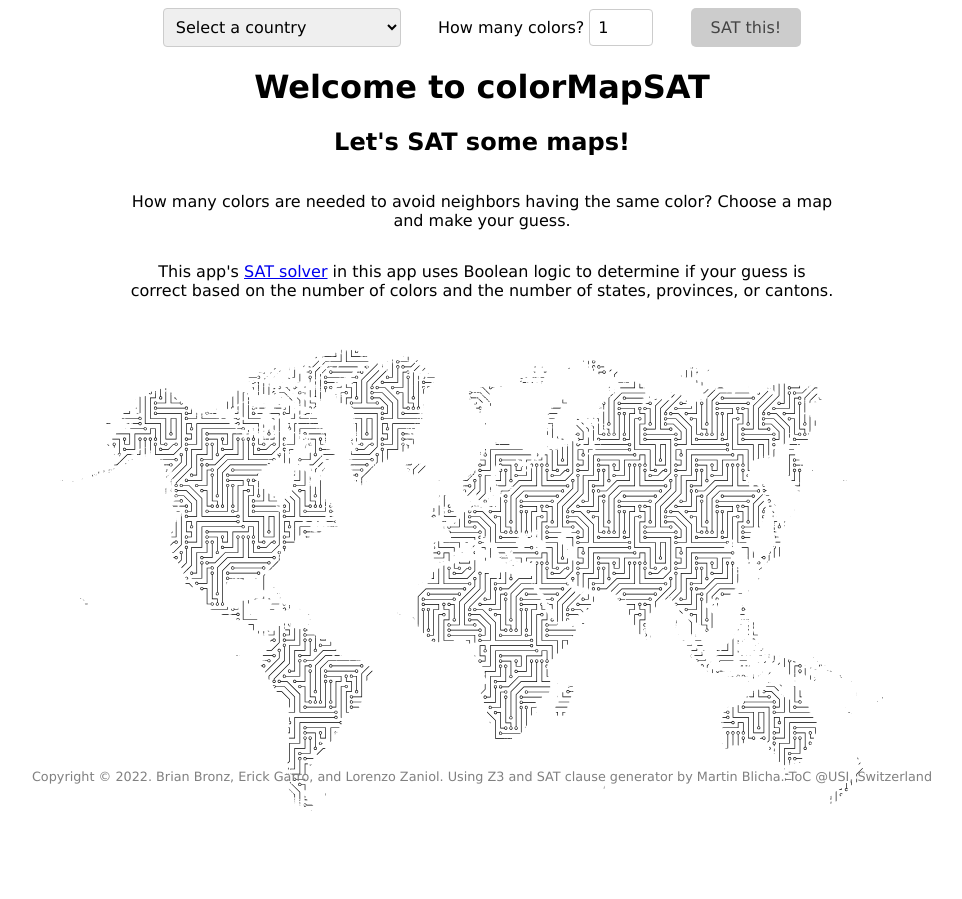
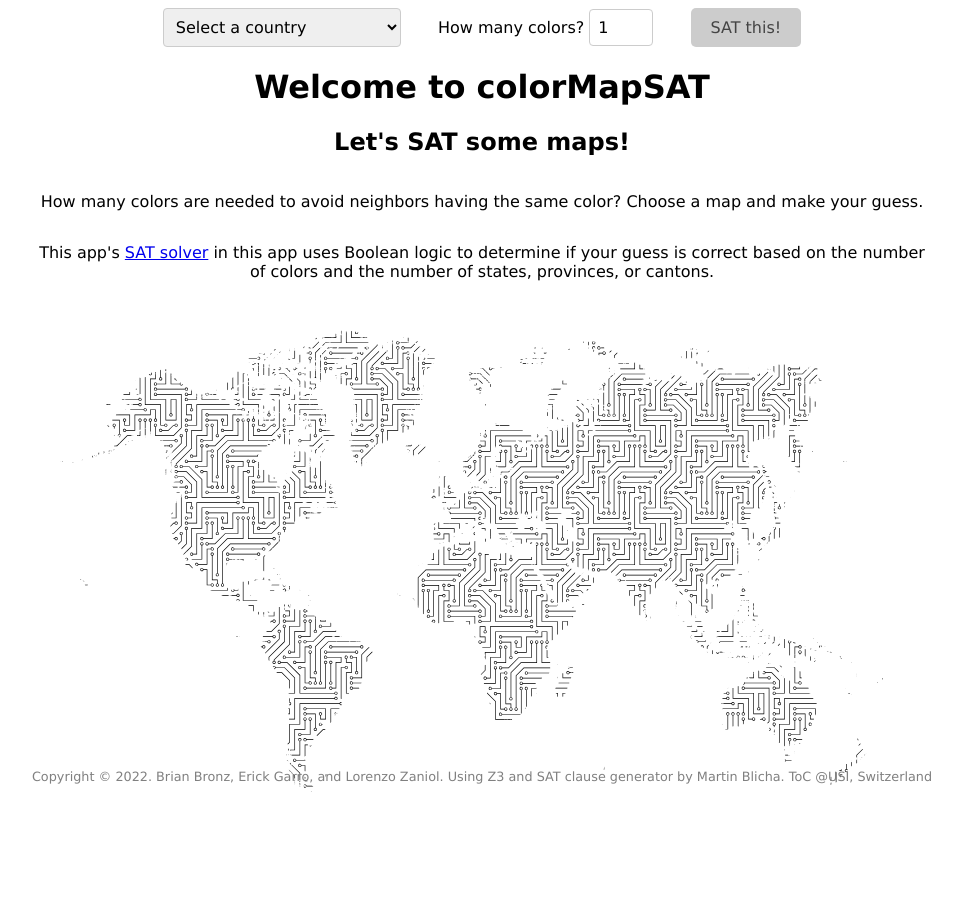
Before and after one commit to erickgarro/colorMapSAT, a Flask app: page / in a window 1280 px wide. Shown: the top 899 px of the page, without its empty margins (158-1120 px from the left). After the commit the page ends 792 px from the top, so only its background shows below. Run offline with Flask 2, Linux system fonts and the light colour scheme.

Commit message:
Update styles.css

```diff
--- a/static/styles.css
+++ b/static/styles.css
@@ -23,7 +23,7 @@
     flex-direction: column;
     justify-content: center;
     align-items: center;
-    width: 55vw;
+    width: 70vw;
 }
 
 .info p{
```
